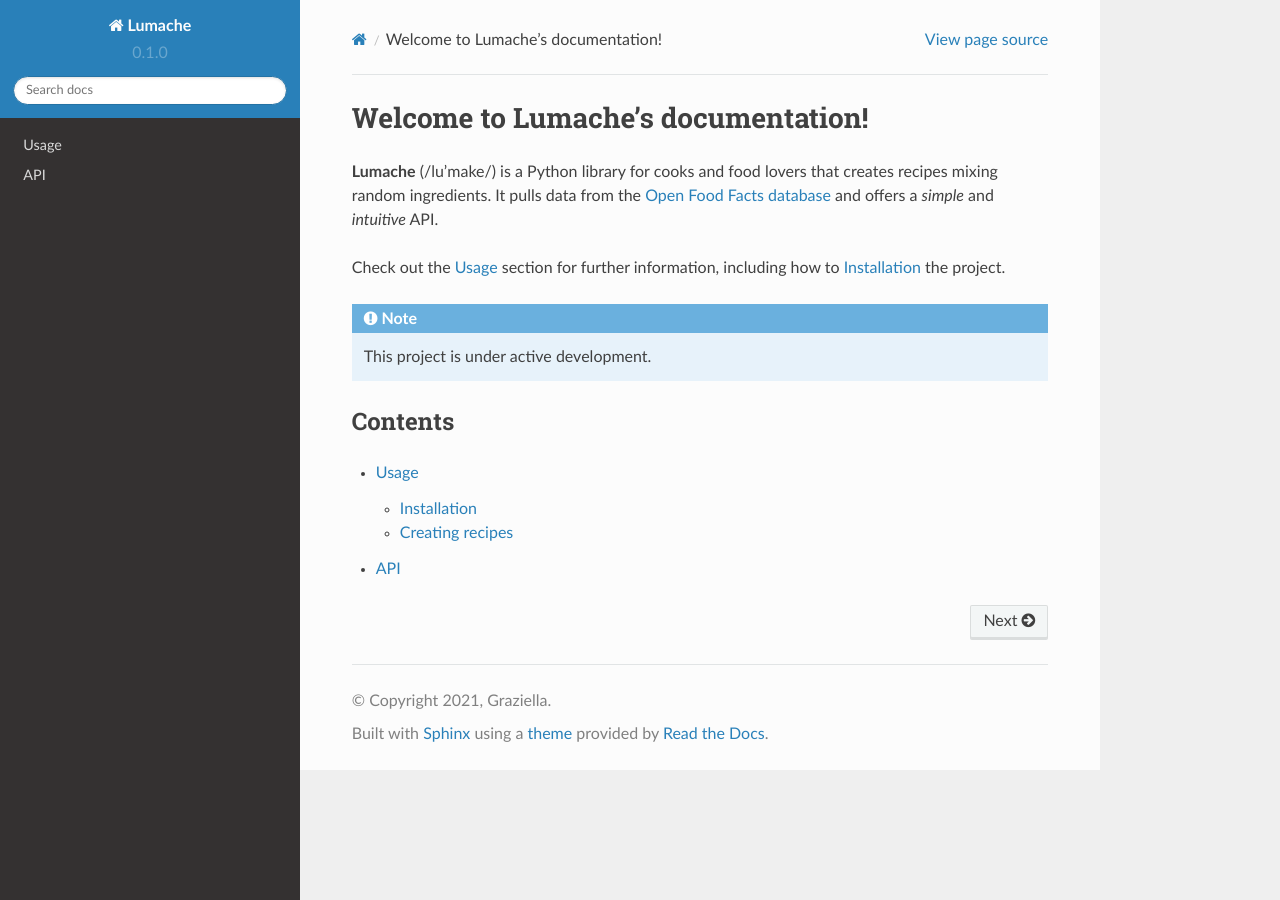
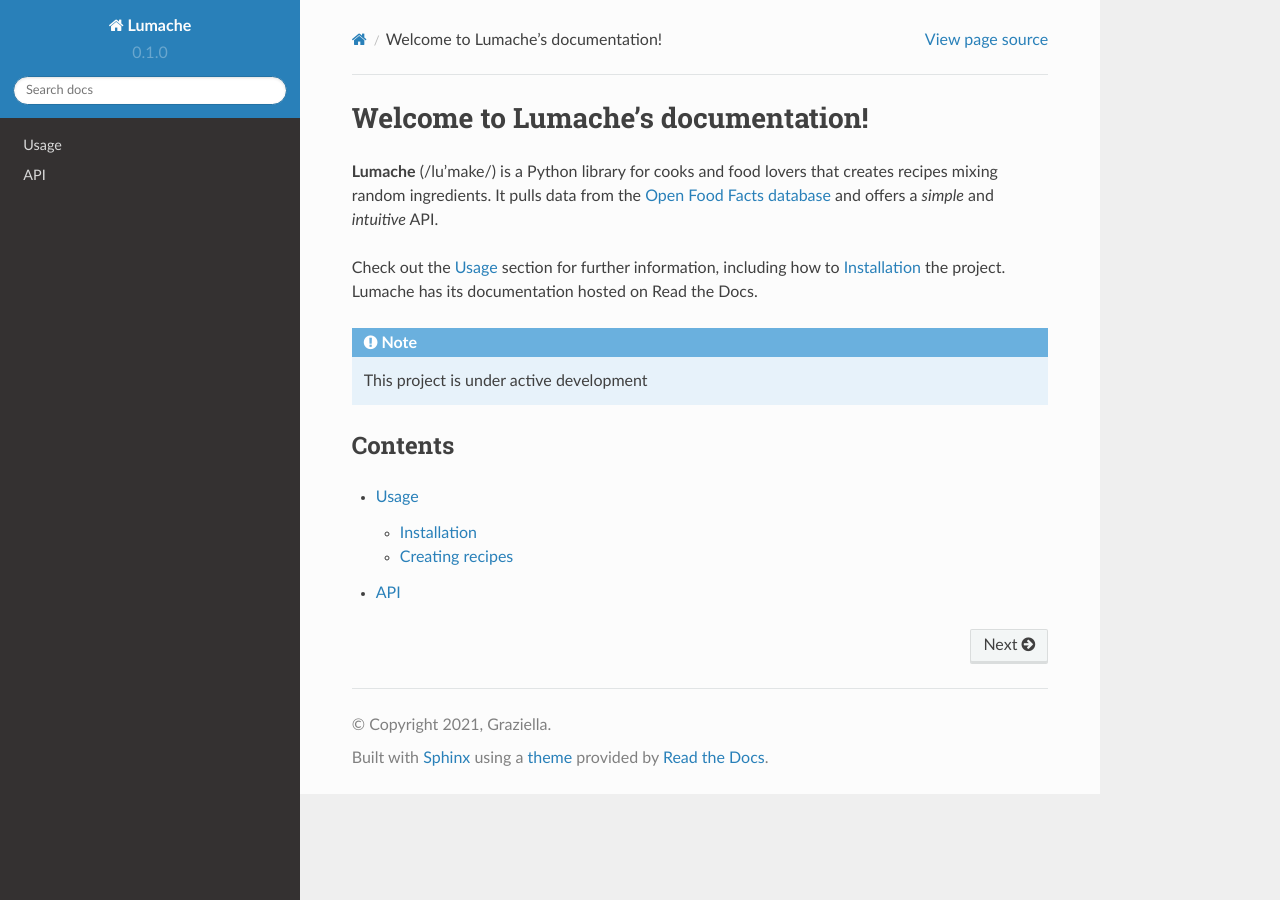
Before and after one commit to jwccsllc/rtd-tutorial, a Sphinx documentation site: the page built from docs/source/index.rst, in a window 1280 px wide. Built offline with Sphinx 7.4.7 and the Read the Docs theme 2.0.0, drawn with Linux system fonts in a browser that asks for light colours.

Commit message:
Update index.rst

```diff
--- a/docs/source/index.rst
+++ b/docs/source/index.rst
@@ -8,10 +8,11 @@ and offers a *simple* and *intuitive* API.
 
 Check out the :doc:`usage` section for further information, including
 how to :ref:`installation` the project.
+Lumache has its documentation hosted on Read the Docs.
 
 .. note::
 
-   This project is under active development.
+   This project is under active development
 
 Contents
 --------
```
